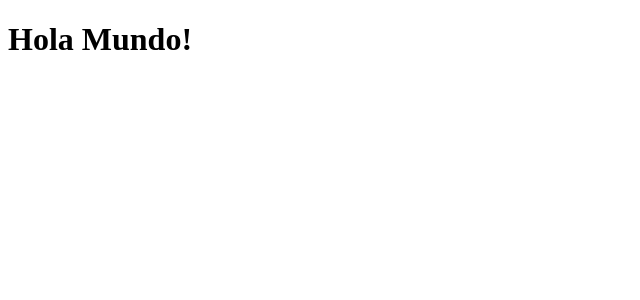
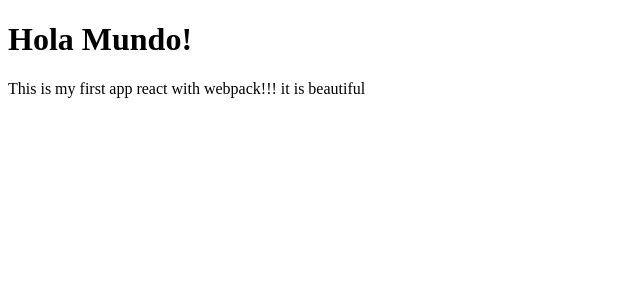
Before and after one commit to SisifoDev/react-shop, a React app: page / in a window 1280 px wide. Shown: the top 300 px of the page, without its empty margins (0-640 px from the left). Built offline with nearby package versions, Linux system fonts and the light colour scheme.

Commit message:
Fixed bug

```diff
--- a/src/components/App.jsx
+++ b/src/components/App.jsx
@@ -4,6 +4,7 @@ const App = () => {
   return (
     <div>
       <h1>Hola Mundo!</h1>
+      <p>This is my first app react with webpack!!! it is beautiful</p>
     </div>
   );
 };
--- a/webpack.config.js
+++ b/webpack.config.js
@@ -7,6 +7,7 @@ module.exports = {
     path: path.resolve(__dirname, "dist"),
     filename: "bundle.js",
   },
+  mode: "development",
   resolve: {
     extensions: [".js", ".jsx"],
   },
```
